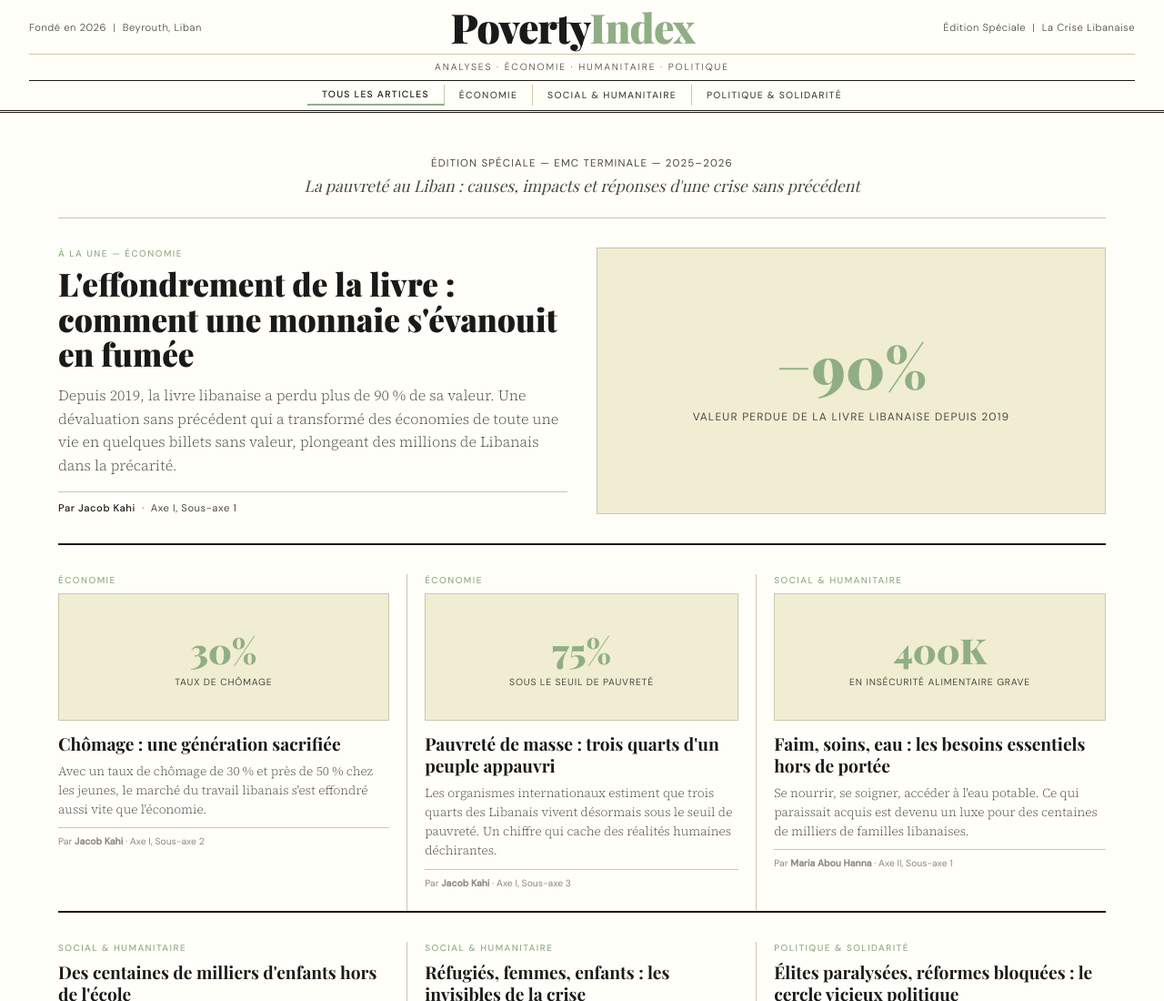
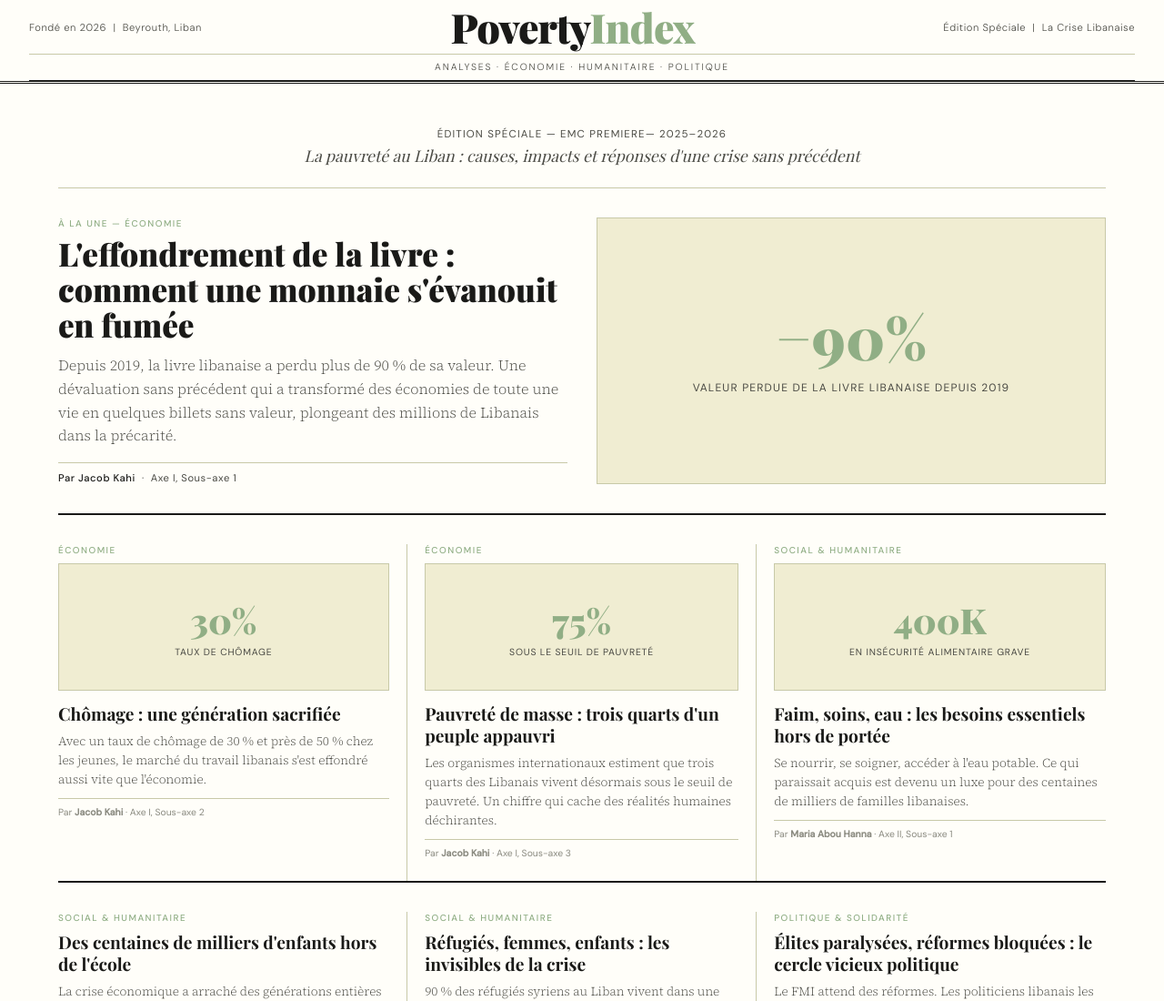
Before and after one commit to jacobkahi/PovertyIndex, a plain HTML site: page index.html in a window 1280 px wide. Shown: the top 1100 px of the page at 91% size. Drawn offline with nearby package versions, Linux system fonts and the light colour scheme; a web font is replaced by a local one.

Commit message:
Update index.html

```diff
--- a/index.html
+++ b/index.html
@@ -589,12 +589,6 @@
     <span class="masthead-meta">Édition Spéciale &nbsp;|&nbsp; La Crise Libanaise</span>
   </div>
   <div class="masthead-tagline">Analyses · Économie · Humanitaire · Politique</div>
-  <nav class="section-nav">
-    <button class="active" onclick="filterSection('all', this)">Tous les articles</button>
-    <button onclick="filterSection('eco', this)">Économie</button>
-    <button onclick="filterSection('social', this)">Social & Humanitaire</button>
-    <button onclick="filterSection('politique', this)">Politique & Solidarité</button>
-  </nav>
 </header>
 
 <!-- ═══════════════════════════════════════════
@@ -604,7 +598,7 @@
   <main class="home-wrap">
 
     <div class="edition-banner">
-      <p>Édition Spéciale &mdash; EMC Terminale &mdash; 2025–2026</p>
+      <p>Édition Spéciale — EMC premiere— 2025–2026</p>
       <h2>La pauvreté au Liban : causes, impacts et réponses d'une crise sans précédent</h2>
     </div>
 
```
